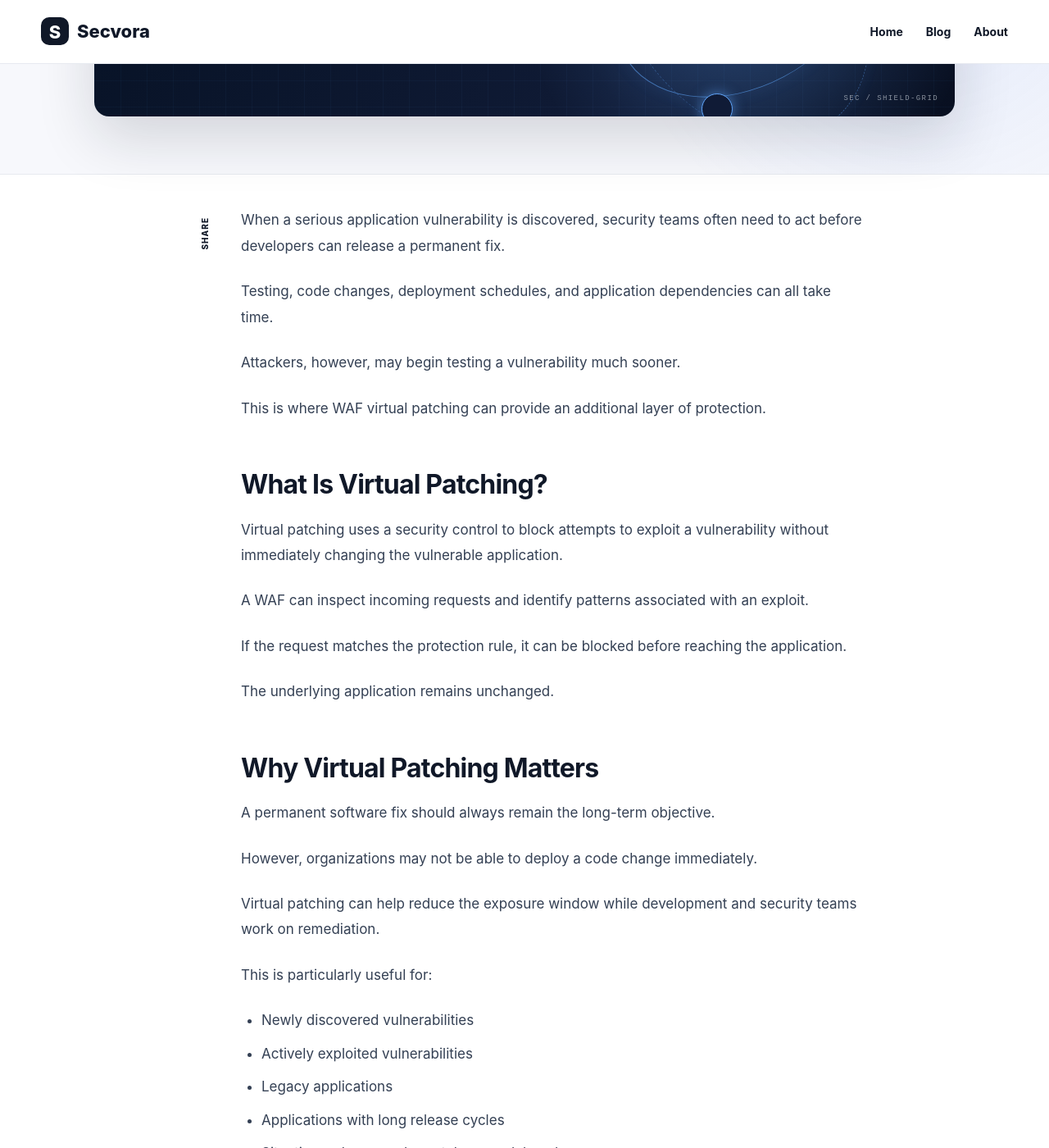
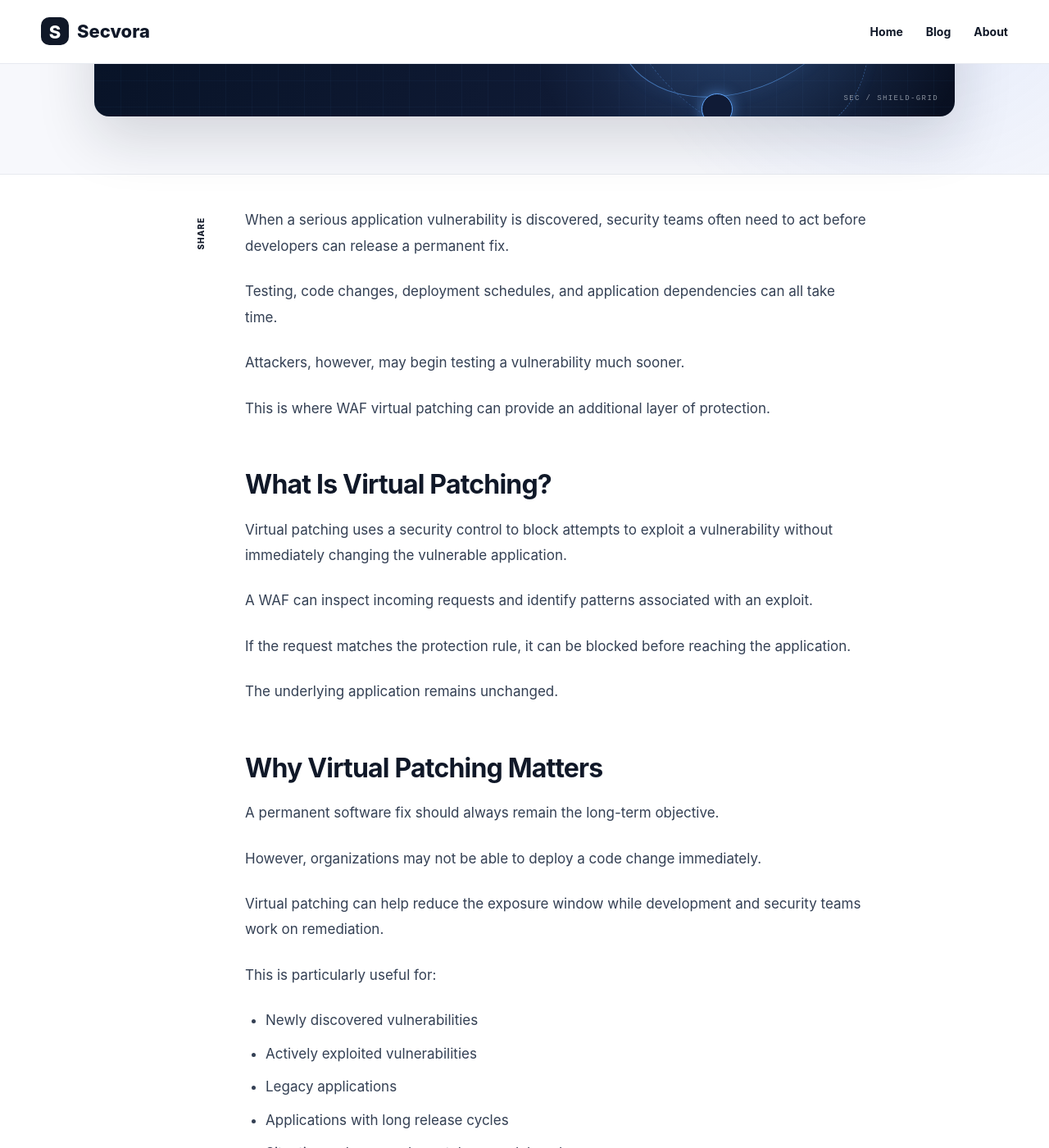
Before and after one commit to prasadprechu/Secvora, a Jekyll site: the page built from _posts/2026-10-06-waf-virtual-patching.md, in a window 1280 px wide and 1400 px high, scrolled down 785 px. Shown: the whole window at 82% size. Built offline with Jekyll 4.4.1, drawn with Linux system fonts in a browser that asks for light colours; comment, search, counter and statistics services are not loaded.

Commit message:
Update style.css

```diff
--- a/assets/css/style.css
+++ b/assets/css/style.css
@@ -1650,7 +1650,7 @@ ARTICLE LAYOUT
 .article-layout {
   display: grid;
   grid-template-columns: 48px minmax(0, 760px);
-  column-gap: 20px;
+  column-gap: 30px;
   justify-content: center;
   align-items: start;
   padding: 40px 0 90px;
```
